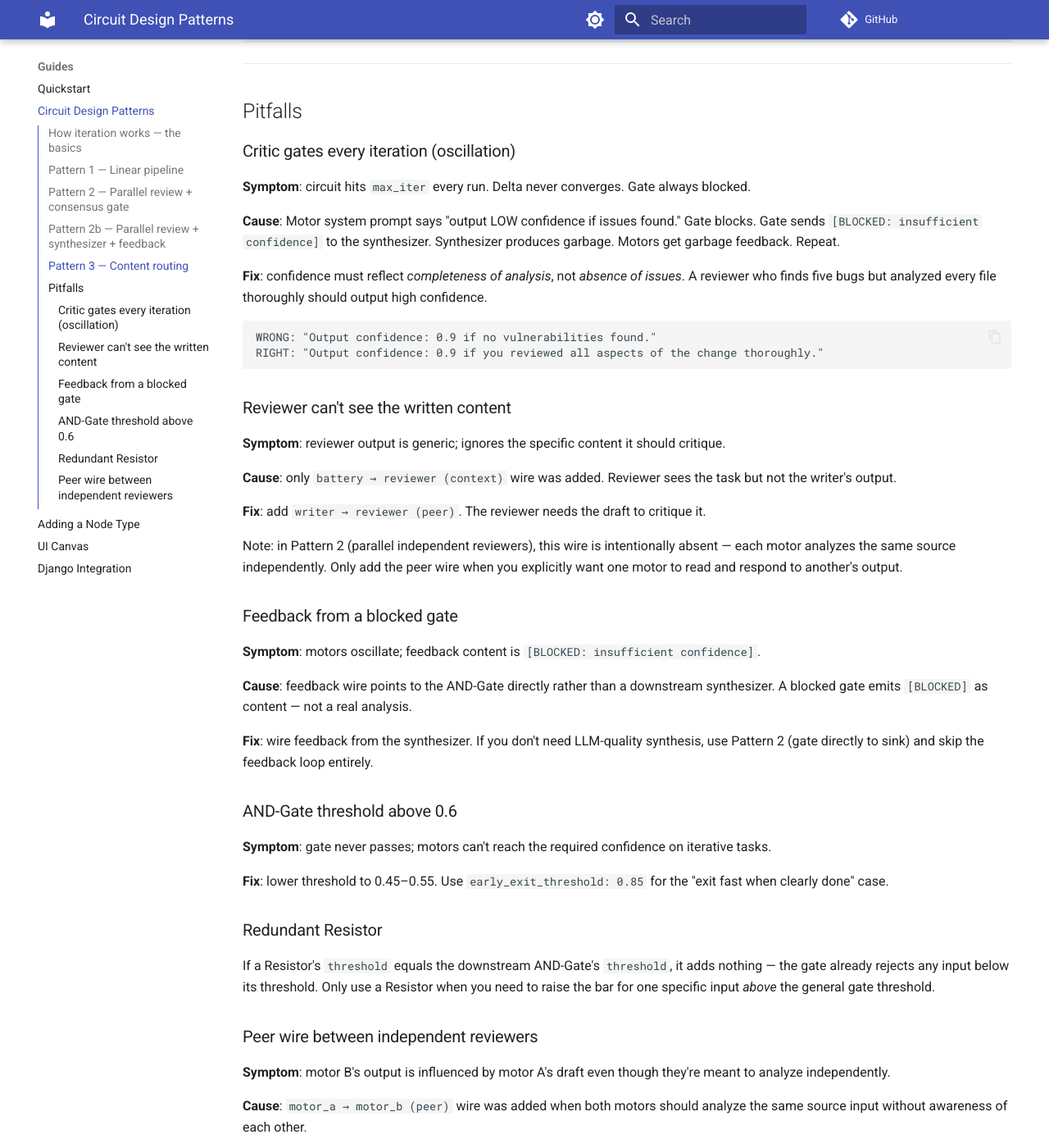
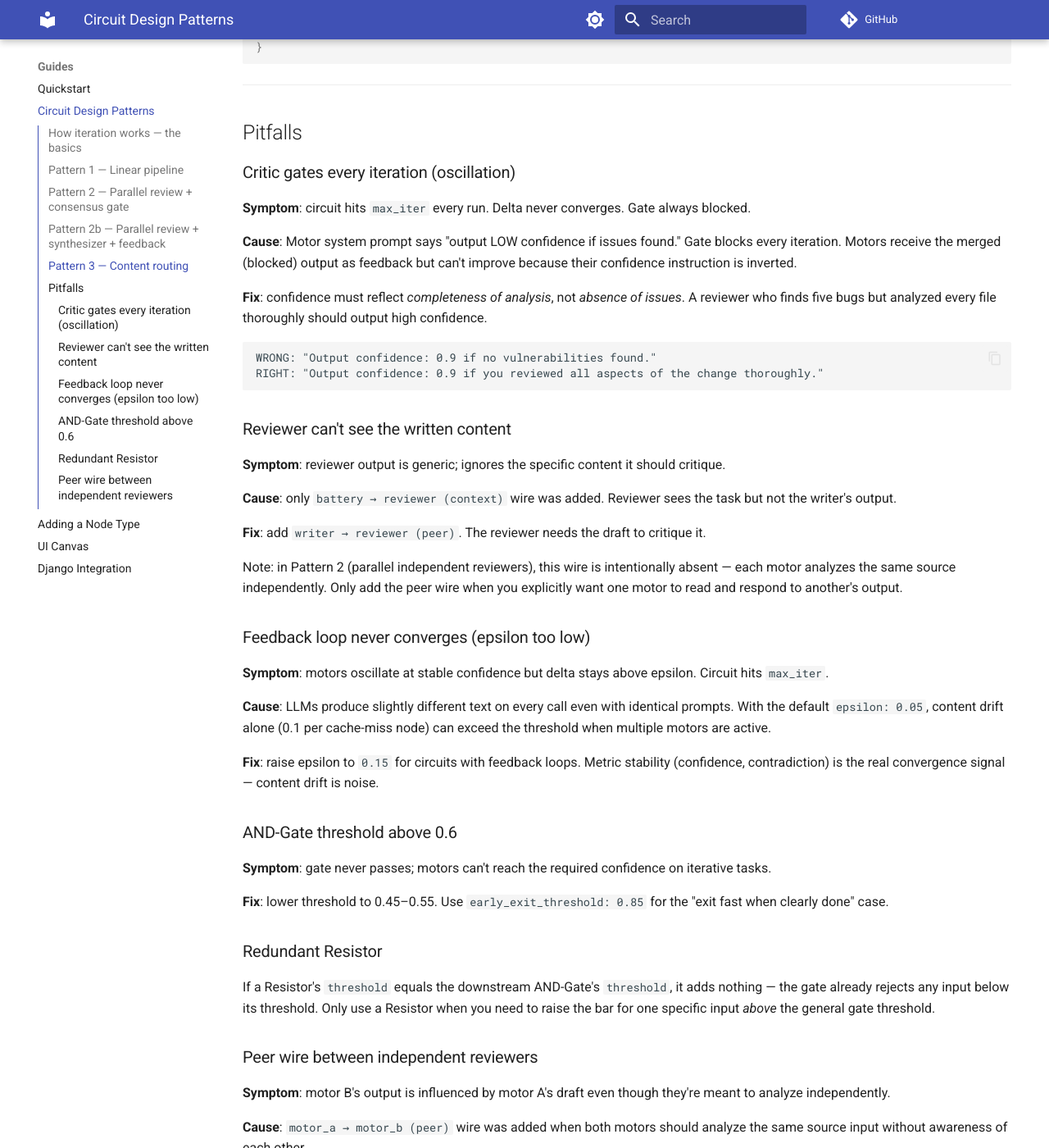
Before and after one commit to ssm-08/cirkit, an MkDocs documentation site: the page built from docs/guides/circuit-design.md, in a window 1280 px wide and 1400 px high, scrolled down 3771 px. Shown: the whole window at 82% size. Built offline with MkDocs 1.6.1 and Material for MkDocs 9.7.7, drawn with Linux system fonts in a browser that asks for light colours; comment, search, counter and statistics services are not loaded; some of the changed text lies outside the part shown.

Commit message:
fix(convergence+gate): self-stabilizing feedback loops, delta formula, CLI session fix
Core fixes:
- AndGate: merge content before threshold check — blocked signal carries real
  merged content (contradiction=1.0) instead of '[BLOCKED]' placeholder.
  Motors now refine against actual combined output when gate blocks.
- convergence.delta: reweight 0.6/0.4 → 0.9/0.1 (metric/content). LLM
  non-determinism causes content drift every call; 0.4 weight made feedback-loop
  circuits unconvergeable. Metric stability is the real convergence signal.
- llm.call_claude: add resume param. iter 1 uses --session-id (create), iter 2+
  uses --resume (continue). Fixes 'Session ID already in use' errors.
- motor: store used_delta bool before call, log original error before retry,
  extract _DELTA_LABELS to module constant.
- __main__: reconfigure stdout utf-8 on Windows; add content snippet to on_iter
  output (160 chars per fired node).
- engine: include content field in node_info passed to on_iter callback.
- tests: shared make_signal fixture in conftest.py (was copy-pasted 3x).

Result: gate→motor feedback loops now converge in 3 iters (epsilon=0.15).
Verified with pr_review haiku circuit: 4 LLM calls, meaningful per-iter refinement.

Co-Authored-By: Claude Sonnet 4.6 <noreply@anthropic.com>

````diff
--- a/docs/guides/circuit-design.md
+++ b/docs/guides/circuit-design.md
@@ -66,7 +66,7 @@ flowchart LR
     gate         -->|context| sink[Sink]
 ```
 
-The AND-Gate passes only when ALL non-ZERO inputs exceed the `threshold`. When blocked, it emits `contradiction=1.0`, which forces upstream motors to bypass their cache and re-run on the next iteration.
+The AND-Gate passes only when ALL non-ZERO inputs exceed the `threshold`. When blocked, it emits `contradiction=1.0` with the **real merged content** of all inputs — not a placeholder string. This forces upstream motors to bypass their cache (R2) and re-run with the actual combined output as context, so they can identify gaps and refine.
 
 Use `merge_mode: concat` — the gate concatenates passing outputs and sends them to Sink. No synthesizer needed.
 
@@ -100,8 +100,8 @@ Feedback wires carry the synthesizer's output back to the motors on the next ite
 !!! warning "merge_mode: synthesize does not call the LLM"
     `synthesize` mode only concatenates inputs and sets a flag. The downstream synthesizer **Motor** is what actually calls the LLM to produce the fused result. Without the Motor, the flag goes nowhere.
 
-!!! warning "Gate threshold must be low enough to pass on the first real iteration"
-    If the gate blocks every iteration, it emits `[BLOCKED: insufficient confidence]` as content. The synthesizer receives this useless input, produces garbage, and motors get garbage feedback. Lower the threshold to 0.45–0.55 so the gate passes when motors produce normally-confident output.
+!!! warning "Gate threshold must be low enough to pass on real motor output"
+    If the gate blocks every iteration, motors receive the merged (but low-confidence) combined output as feedback — they can refine against it, but convergence depends on confidence rising to meet the threshold. Keep threshold at 0.45–0.55 so the gate passes when motors produce normally-confident output.
 
 **Iteration walkthrough for this pattern:**
 
@@ -156,7 +156,7 @@ The classifier scores the input and emits a confidence signal. The Router inspec
 
 **Symptom**: circuit hits `max_iter` every run. Delta never converges. Gate always blocked.
 
-**Cause**: Motor system prompt says "output LOW confidence if issues found." Gate blocks. Gate sends `[BLOCKED: insufficient confidence]` to the synthesizer. Synthesizer produces garbage. Motors get garbage feedback. Repeat.
+**Cause**: Motor system prompt says "output LOW confidence if issues found." Gate blocks every iteration. Motors receive the merged (blocked) output as feedback but can't improve because their confidence instruction is inverted.
 
 **Fix**: confidence must reflect *completeness of analysis*, not *absence of issues*. A reviewer who finds five bugs but analyzed every file thoroughly should output high confidence.
 
@@ -175,13 +175,13 @@ RIGHT: "Output confidence: 0.9 if you reviewed all aspects of the change thoroug
 
 Note: in Pattern 2 (parallel independent reviewers), this wire is intentionally absent — each motor analyzes the same source independently. Only add the peer wire when you explicitly want one motor to read and respond to another's output.
 
-### Feedback from a blocked gate
+### Feedback loop never converges (epsilon too low)
 
-**Symptom**: motors oscillate; feedback content is `[BLOCKED: insufficient confidence]`.
+**Symptom**: motors oscillate at stable confidence but delta stays above epsilon. Circuit hits `max_iter`.
 
-**Cause**: feedback wire points to the AND-Gate directly rather than a downstream synthesizer. A blocked gate emits `[BLOCKED]` as content — not a real analysis.
+**Cause**: LLMs produce slightly different text on every call even with identical prompts. With the default `epsilon: 0.05`, content drift alone (0.1 per cache-miss node) can exceed the threshold when multiple motors are active.
 
-**Fix**: wire feedback from the synthesizer. If you don't need LLM-quality synthesis, use Pattern 2 (gate directly to sink) and skip the feedback loop entirely.
+**Fix**: raise epsilon to `0.15` for circuits with feedback loops. Metric stability (confidence, contradiction) is the real convergence signal — content drift is noise.
 
 ### AND-Gate threshold above 0.6
 
````
Also changed, not shown: CLAUDE.md (+9 -9 lines), docs/concepts/convergence.md (+7 -6 lines), docs/concepts/nodes.md (+1 -1 lines), docs/reference/roadmap.md (+19 -0 lines), 12 other files.
